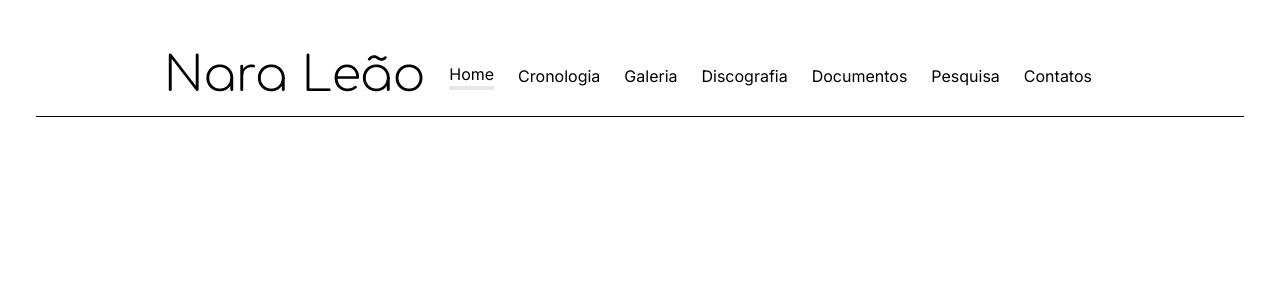
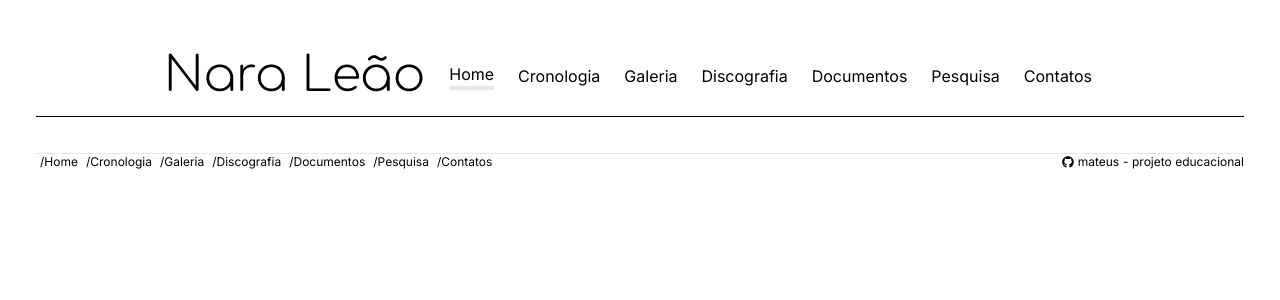
Before and after one commit to anaooz/nara-leao, a Next.js app: page / in a window 1280 px wide. Shown: the top 300 px of the page. Built offline with nearby package versions, Linux system fonts and the light colour scheme.

Commit message:
footer added

```diff
--- a/package.json
+++ b/package.json
@@ -12,7 +12,8 @@
     "clsx": "^2.1.0",
     "next": "14.1.1",
     "react": "^18",
-    "react-dom": "^18"
+    "react-dom": "^18",
+    "react-icons": "^5.0.1"
   },
   "devDependencies": {
     "@types/node": "^20",
--- a/src/app/layout.tsx
+++ b/src/app/layout.tsx
@@ -2,6 +2,7 @@
 import type { Metadata } from "next"
 import { Inter } from "next/font/google"
 import HeaderNav from "./ui/headernav"
+import FooterNav from "./ui/footernav";
 
 const inter = Inter({ subsets: ["latin"] });
 
@@ -24,6 +25,7 @@
       <body className={`${inter.className} antialiased`} >
         <HeaderNav/>
           {children}
+        <FooterNav/>
       </body>
     </html>
   );
```
Also changed, not shown: 1 other file (tests, documents, lock files or other folders).
